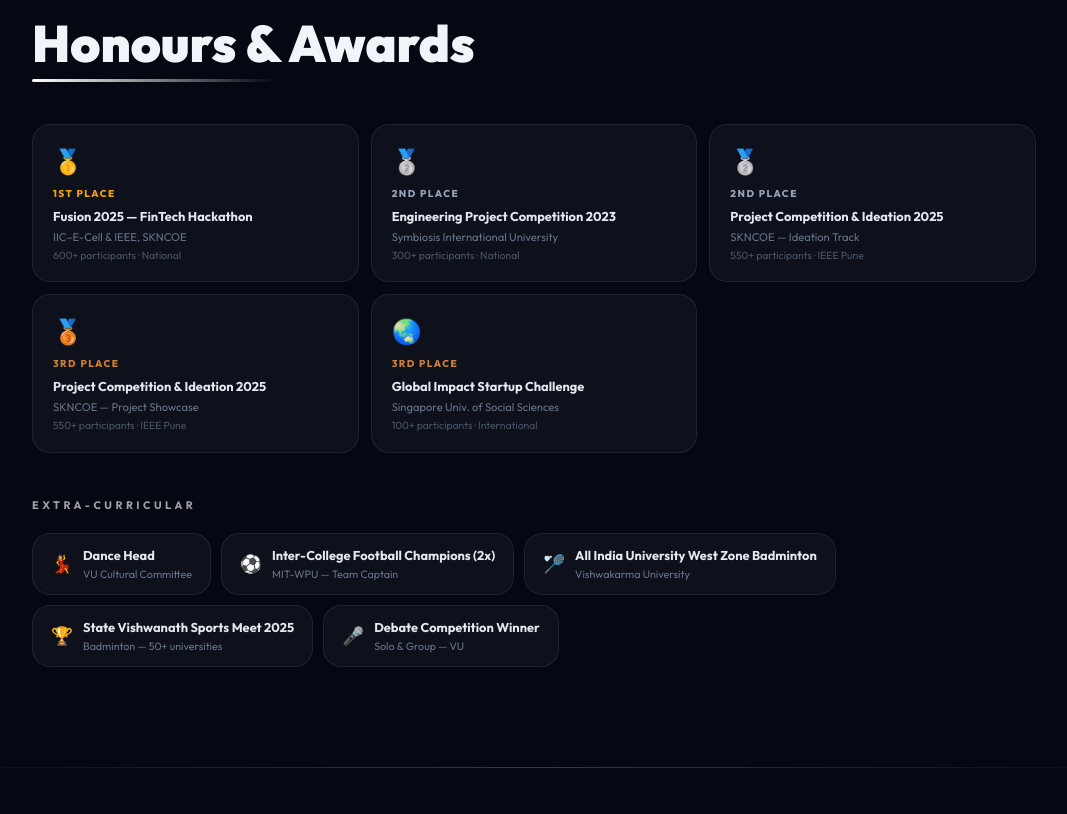
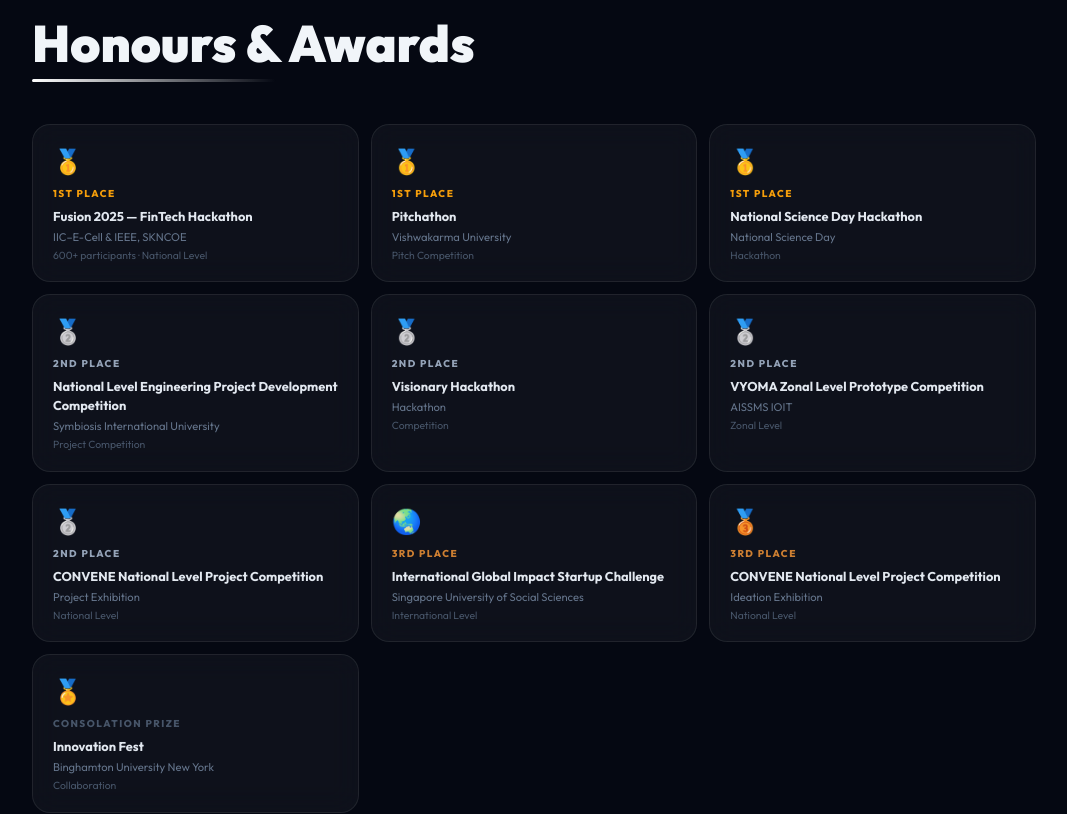
Before and after one commit to LaveenChordia/portfolio, a Next.js app: page / in a window 1280 px wide. Shown: the part 6805-7619 px from the top of the page, without its empty margins (106-1173 px from the left). Built offline with nearby package versions, Linux system fonts and the light colour scheme.

Commit message:
Update actually displayed Honours array in app/page.tsx

```diff
--- a/app/page.tsx
+++ b/app/page.tsx
@@ -103,11 +103,16 @@
 ];
 
 const honours = [
-  { place: "1st", event: "Fusion 2025 — FinTech Hackathon", org: "IIC–E-Cell & IEEE, SKNCOE", detail: "600+ participants · National", color: "#f59e0b", emoji: "🥇" },
-  { place: "2nd", event: "Engineering Project Competition 2023", org: "Symbiosis International University", detail: "300+ participants · National", color: "#94a3b8", emoji: "🥈" },
-  { place: "2nd", event: "Project Competition & Ideation 2025", org: "SKNCOE — Ideation Track", detail: "550+ participants · IEEE Pune", color: "#94a3b8", emoji: "🥈" },
-  { place: "3rd", event: "Project Competition & Ideation 2025", org: "SKNCOE — Project Showcase", detail: "550+ participants · IEEE Pune", color: "#cd7f32", emoji: "🥉" },
-  { place: "3rd", event: "Global Impact Startup Challenge", org: "Singapore Univ. of Social Sciences", detail: "100+ participants · International", color: "#cd7f32", emoji: "🌏" },
+  { place: "1st", event: "Fusion 2025 — FinTech Hackathon", org: "IIC–E-Cell & IEEE, SKNCOE", detail: "600+ participants · National Level", color: "#f59e0b", emoji: "🥇" },
+  { place: "1st", event: "Pitchathon", org: "Vishwakarma University", detail: "Pitch Competition", color: "#f59e0b", emoji: "🥇" },
+  { place: "1st", event: "National Science Day Hackathon", org: "National Science Day", detail: "Hackathon", color: "#f59e0b", emoji: "🥇" },
+  { place: "2nd", event: "National Level Engineering Project Development Competition", org: "Symbiosis International University", detail: "Project Competition", color: "#94a3b8", emoji: "🥈" },
+  { place: "2nd", event: "Visionary Hackathon", org: "Hackathon", detail: "Competition", color: "#94a3b8", emoji: "🥈" },
+  { place: "2nd", event: "VYOMA Zonal Level Prototype Competition", org: "AISSMS IOIT", detail: "Zonal Level", color: "#94a3b8", emoji: "🥈" },
+  { place: "2nd", event: "CONVENE National Level Project Competition", org: "Project Exhibition", detail: "National Level", color: "#94a3b8", emoji: "🥈" },
+  { place: "3rd", event: "International Global Impact Startup Challenge", org: "Singapore University of Social Sciences", detail: "International Level", color: "#cd7f32", emoji: "🌏" },
+  { place: "3rd", event: "CONVENE National Level Project Competition", org: "Ideation Exhibition", detail: "National Level", color: "#cd7f32", emoji: "🥉" },
+  { place: "Consolation", event: "Innovation Fest", org: "Binghamton University New York", detail: "Collaboration", color: "#475569", emoji: "🏅" },
 ];
 
 const extras = [
@@ -501,7 +506,9 @@
           {honours.map((h, i) => (
             <div key={i} className="card hon-card">
               <span className="hon-emoji">{h.emoji}</span>
-              <span className="hon-place" style={{ color: h.color }}>{h.place} Place</span>
+              <span className="hon-place" style={{ color: h.color }}>
+                {h.place}{["1st", "2nd", "3rd"].includes(h.place) ? " Place" : " Prize"}
+              </span>
               <div className="hon-event">{h.event}</div>
               <div className="hon-org">{h.org}</div>
               <div className="hon-detail">{h.detail}</div>
```
